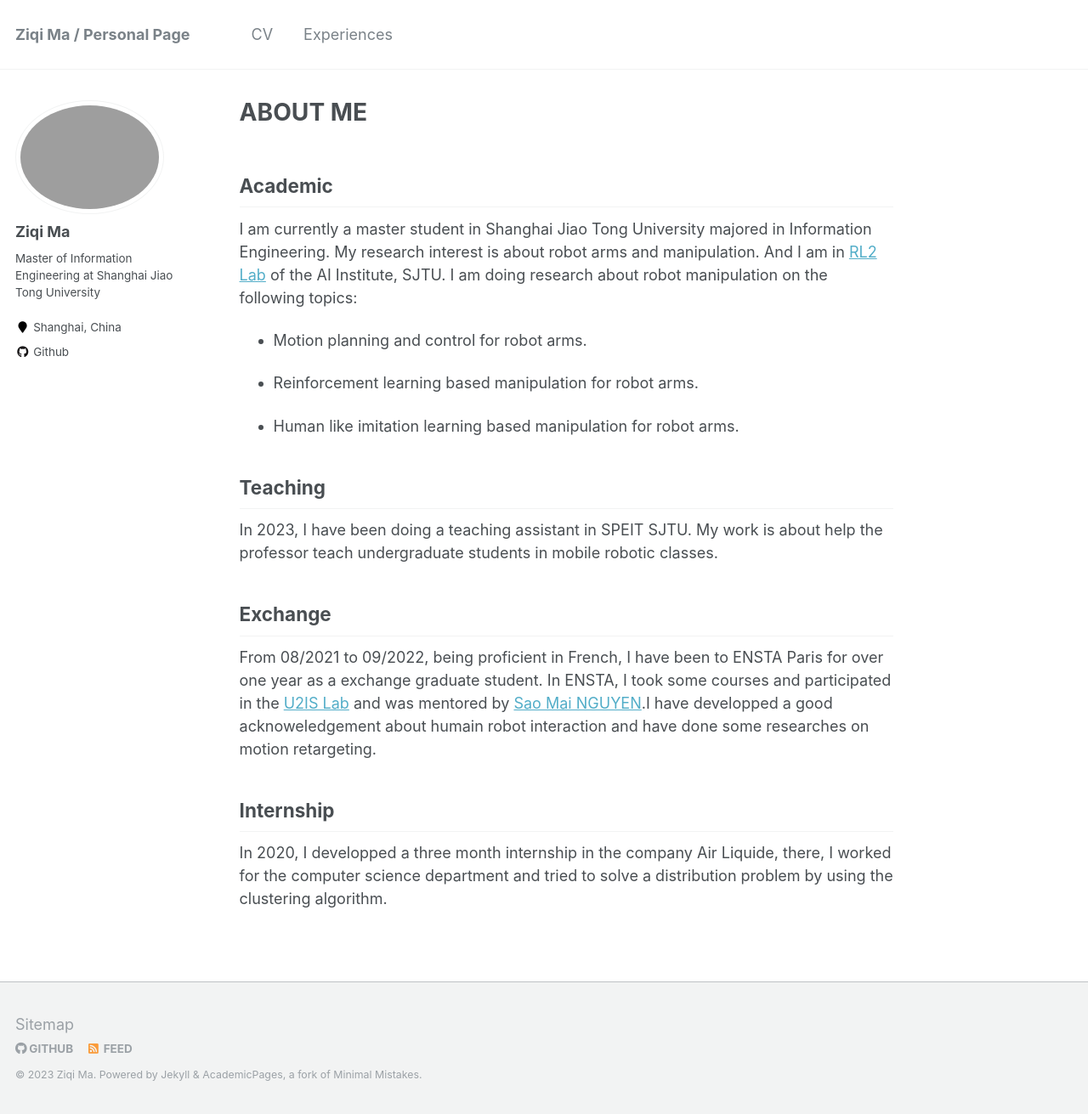
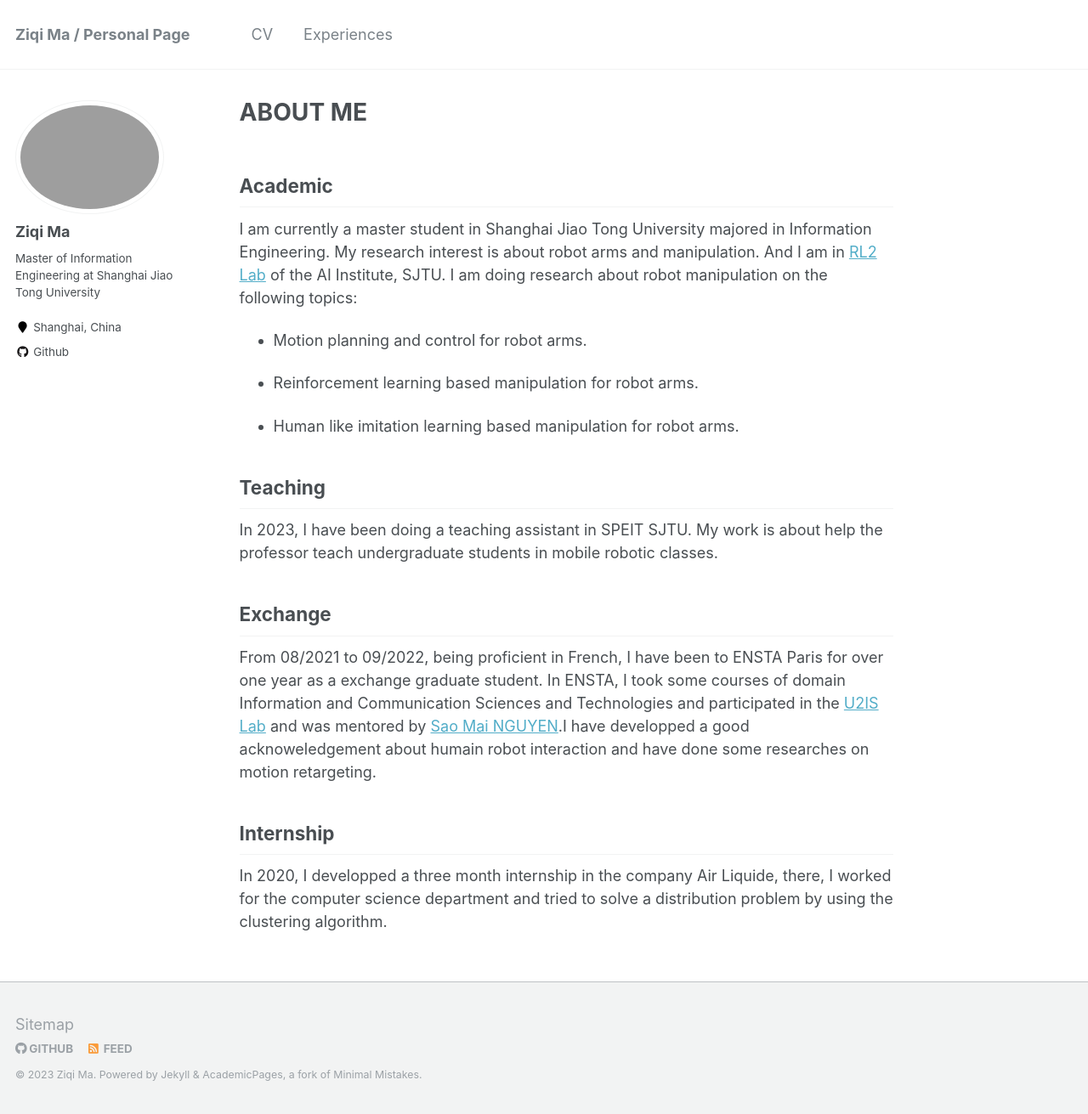
Before and after one commit to GuoyuloveSunshine/GuoyuloveSunshine.github.io, a Jekyll site: the page built from _pages/about.md, in a window 1280 px wide and 1311 px high. Shown: the whole window at 85% size. Built offline with Jekyll 4.4.1, drawn with Linux system fonts in a browser that asks for light colours.

```diff
--- a/_pages/about.md
+++ b/_pages/about.md
@@ -24,7 +24,7 @@ In 2023, I have been doing a teaching assistant in SPEIT SJTU. My work is about
 
 ## Exchange
 
-From 08/2021 to 09/2022, being proficient in French, I have been to ENSTA Paris for over one year as a exchange graduate student. In ENSTA, I took some courses and participated in the [U2IS Lab](http://u2is.ensta-paris.fr/index.php?lang=en) and was mentored by [Sao Mai NGUYEN](http://nguyensmai.free.fr/Home.html).I have developped a good acknoweledgement about humain robot interaction and have done some researches on motion retargeting.
+From 08/2021 to 09/2022, being proficient in French, I have been to ENSTA Paris for over one year as a exchange graduate student. In ENSTA, I took some courses of domain Information and Communication Sciences and Technologies and participated in the [U2IS Lab](http://u2is.ensta-paris.fr/index.php?lang=en) and was mentored by [Sao Mai NGUYEN](http://nguyensmai.free.fr/Home.html).I have developped a good acknoweledgement about humain robot interaction and have done some researches on motion retargeting.
 
 ## Internship
 In 2020, I developped a three month internship in the company Air Liquide, there, I worked for the computer science department and tried to solve a distribution problem by using the clustering algorithm.
```
Also changed, not shown: _experiences/2022ENSTA.md (+1 -1 lines), _pages/cv.md (+1 -1 lines).
